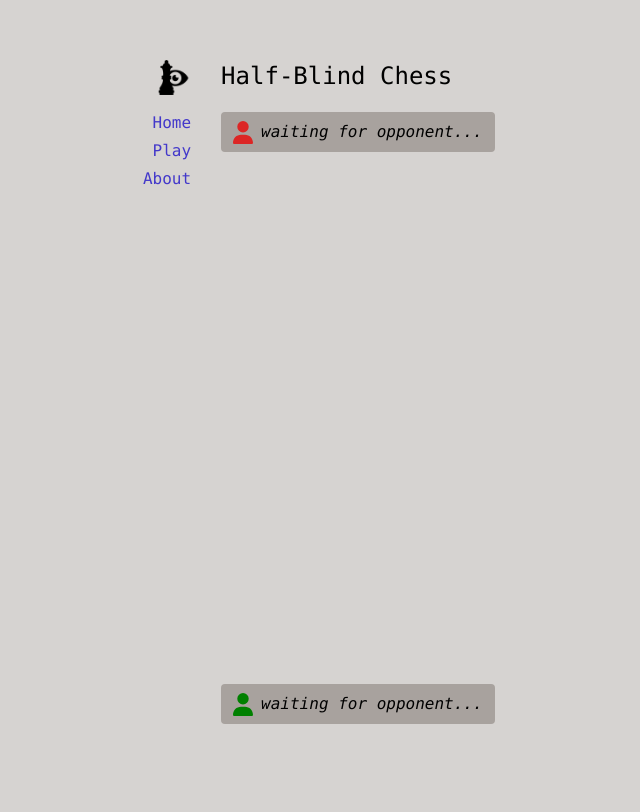
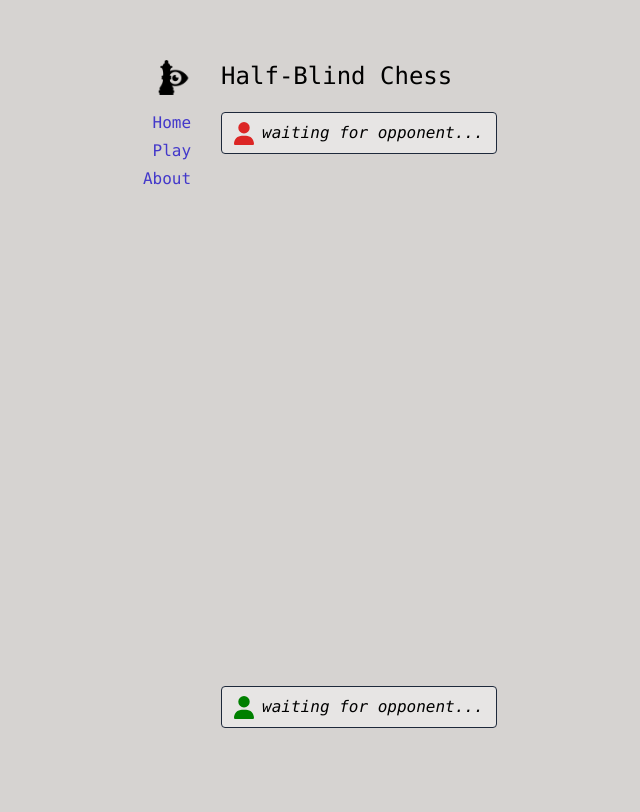
Before and after one commit to benchaplin/halfblindchess.com, a React (Vite) app: page /game/1 in a window 1280 px wide. Shown: the part 140-952 px from the top of the page, without its empty margins (158-798 px from the left). Built offline with nearby package versions, Linux system fonts and the light colour scheme; no server answers.

Commit message:
improve badge styles

```diff
--- a/src/App.tsx
+++ b/src/App.tsx
@@ -1,7 +1,7 @@
 import { useEffect } from "react";
 import { v4 as uuidv4 } from "uuid";
 import Nav from "./Nav.tsx";
-import { Link, Outlet } from "react-router-dom";
+import { Outlet } from "react-router-dom";
 
 export default function App() {
     useEffect(() => {
@@ -17,9 +17,7 @@ export default function App() {
         >
             <Nav />
             <div style={{ width: 600 }}>
-                <Link to="/">
-                    <h1 className="text-2xl mb-5">Half-Blind Chess</h1>
-                </Link>
+                <h1 className="text-2xl mb-5">Half-Blind Chess</h1>
                 <Outlet />
             </div>
         </main>
--- a/src/Game.tsx
+++ b/src/Game.tsx
@@ -23,6 +23,7 @@ export default function Game() {
         socket.connect();
 
         const playerId = localStorage.getItem("playerId");
+        console.log(`joining game ${gameId}`);
         socket.emit("joinGame", { gameId, playerId });
 
         // move this
@@ -73,9 +74,17 @@ export default function Game() {
         <>
             <div className="my-4">
                 {orientation === "white" ? (
-                    <NameBadge color="red" name={player2} />
+                    <NameBadge
+                        color="red"
+                        name={player2}
+                        winner={winner === "Black"}
+                    />
                 ) : (
-                    <NameBadge color="green" name={player1} />
+                    <NameBadge
+                        color="red"
+                        name={player1}
+                        winner={winner === "White"}
+                    />
                 )}
             </div>
             <div ref={board} style={{ width: 500, height: 500 }} />
@@ -94,9 +103,17 @@ export default function Game() {
             )}
             <div className="my-4">
                 {orientation === "white" ? (
-                    <NameBadge color="green" name={player1} />
+                    <NameBadge
+                        color="green"
+                        name={player1}
+                        winner={winner === "White"}
+                    />
                 ) : (
-                    <NameBadge color="red" name={player2} />
+                    <NameBadge
+                        color="green"
+                        name={player2}
+                        winner={winner === "Black"}
+                    />
                 )}
             </div>
         </>
--- a/src/components/NameBadge.tsx
+++ b/src/components/NameBadge.tsx
@@ -1,11 +1,12 @@
 type NameBadgeProps = {
     name?: string;
     color: "red" | "green";
+    winner?: boolean;
 };
 
-export default function NameBadge({ name, color }: NameBadgeProps) {
+export default function NameBadge({ name, color, winner }: NameBadgeProps) {
     return (
-        <div className="inline-block bg-stone-400 py-2 px-3 rounded">
+        <div className="inline-block bg-stone-200 border border-solid border-slate-800 py-2 px-3 rounded">
             <h2 className={`text-l ${name && "font-bold"}`}>
                 <img
                     className="inline-block mr-2"
@@ -13,7 +14,15 @@ export default function NameBadge({ name, color }: NameBadgeProps) {
                     width="20"
                     alt=""
                 />
-                {name || <i>waiting for opponent...</i>}
+                {name || <i>waiting for opponent...</i>}{" "}
+                {winner && (
+                    <img
+                        className="inline-block mr-2"
+                        src="../trophy.svg"
+                        width="25"
+                        alt=""
+                    />
+                )}
             </h2>
         </div>
     );
```
Also changed, not shown: public/trophy.svg (added).
